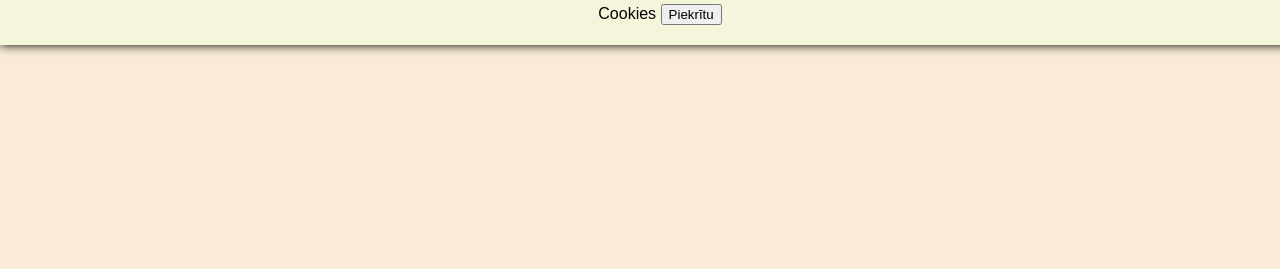
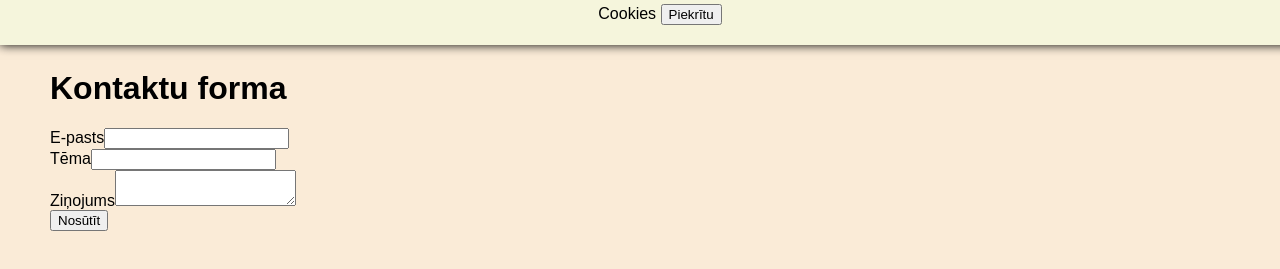
Before and after one commit to vitalymusic/react_pt4, a React (Vite) app: page / in a window 1280 px wide. Shown: the part 755-1024 px from the top of the page. Built offline with nearby package versions, Linux system fonts and the light colour scheme.

Commit message:
react form1

```diff
--- a/src/App.tsx
+++ b/src/App.tsx
@@ -50,6 +50,7 @@ export function App() {
       }}>Parādīt dialogu</button>
 
       <Content />
+
           <Dialog  show={show}  hideFunction={closeDialog}/>
       <Footer />
 
--- /dev/null
+++ b/src/Contact.tsx
@@ -0,0 +1,54 @@
+import React from 'react';
+import {useState} from 'react';
+
+export default function Contact() {
+
+    const [email,setEmail] = useState('');
+    const [subject,setSubject] = useState('');
+    const [message,setMessage] = useState('');
+
+
+
+    return (
+
+
+        <>
+            <h1>Kontaktu forma</h1>
+            <form>
+                <div>
+                    <span className="text-sm font-medium">E-pasts</span>
+                    <input
+                        name="email"
+                        type="email"
+                        value={email}
+                        onChange={(e)=>{setEmail(e.target.value)}}
+                    />
+                </div>
+                <div>
+                    <span className="text-sm font-medium">Tēma</span>
+                    <input
+                        name="subject"
+                        type="text"
+                        value={subject}
+                        onChange={(e)=>{setSubject(e.target.value)}}
+                    />
+                </div>
+                <div>
+                    <span className="text-sm font-medium">Ziņojums</span>
+                    <textarea
+                        name="message"
+                        value={message}
+                         onChange={(e)=>{setMessage(e.target.value)}}
+                    />
+                </div>
+                <div>
+                    <input
+                        type='submit'
+                        value="Nosūtīt"
+                    />
+                </div>
+            </form>
+        </>
+
+    )
+}
--- a/src/Content.tsx
+++ b/src/Content.tsx
@@ -1,6 +1,7 @@
 import React from 'react'
 import About from './content/About';
 import Services from './content/Services';
+import Contact from './Contact';
 import './saturs.css';
 
 export default function Content() {
@@ -10,7 +11,7 @@ export default function Content() {
         <About />
         <Services />
         {/* Pakalpojumi */}
-
+         < Contact />
     </div>
   )
 }
```
